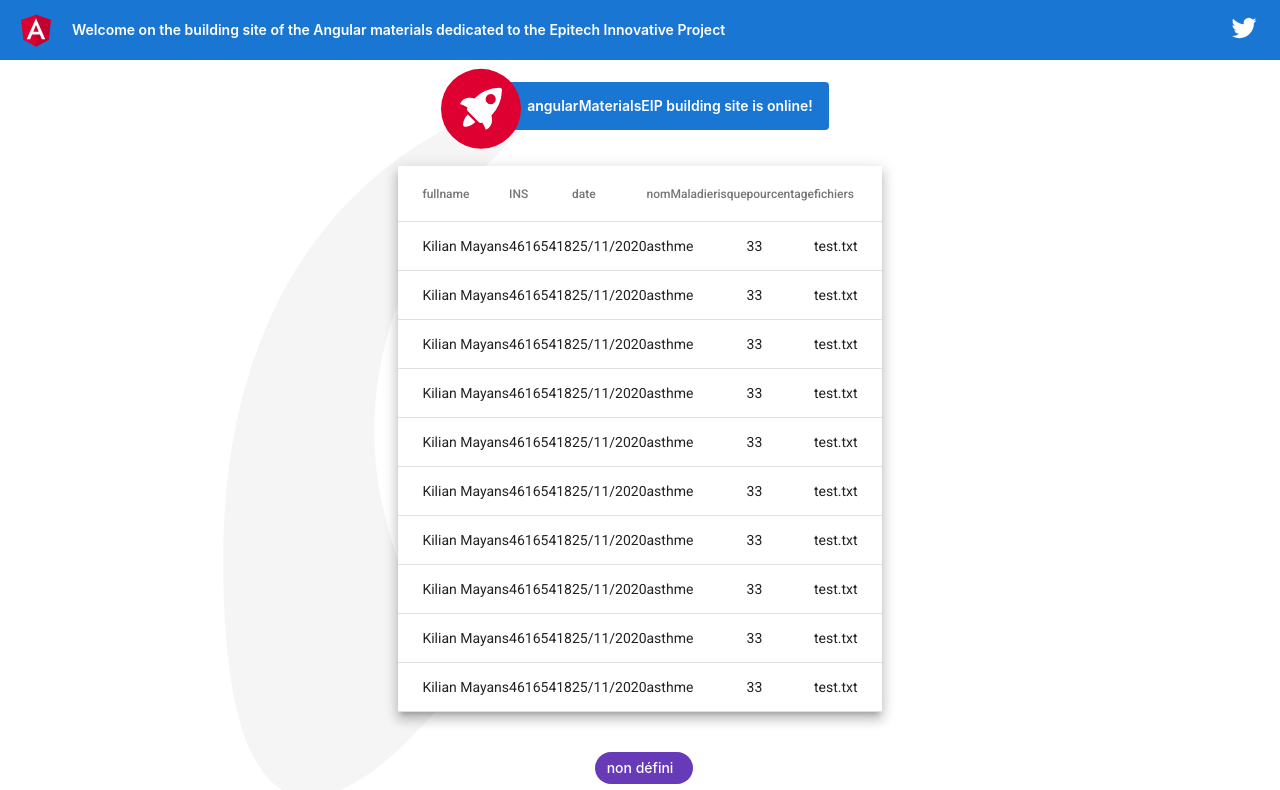
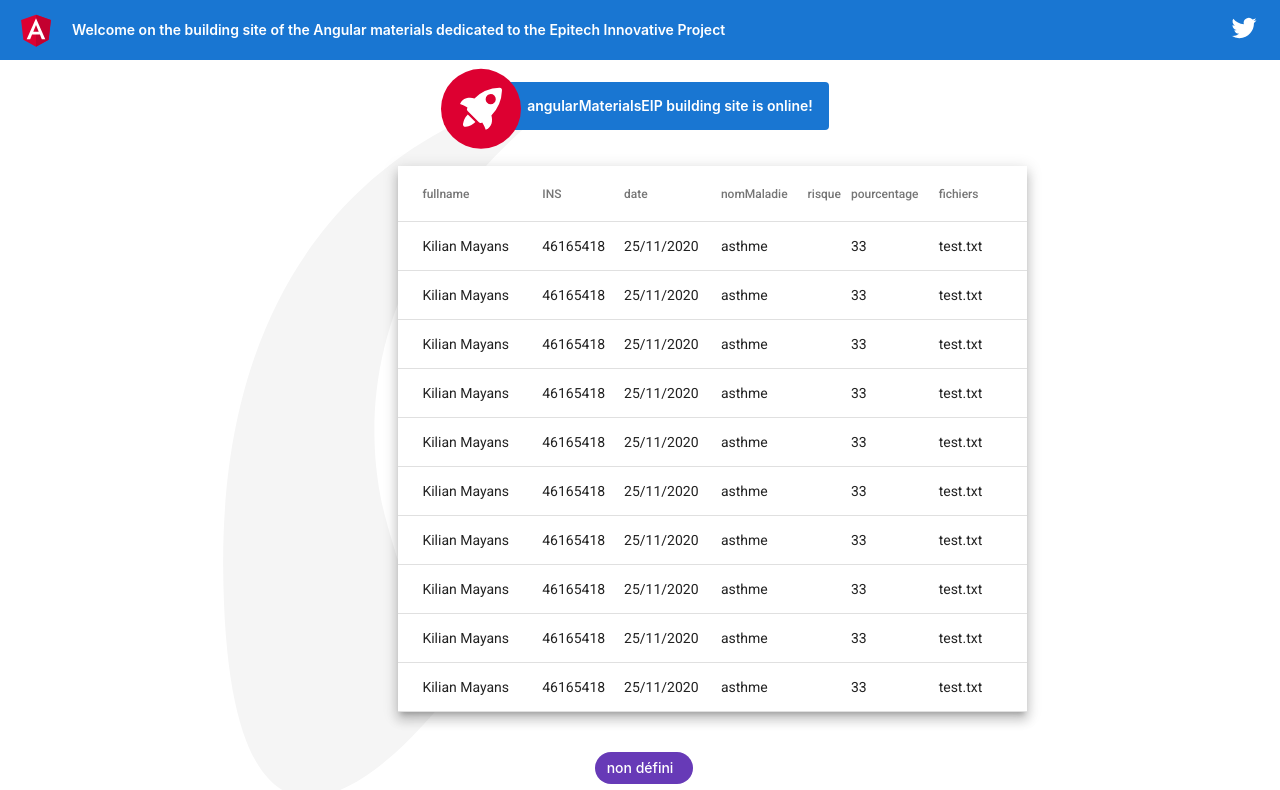
Before and after one commit to KilianMYS74/angularMaterialsEIP, an Angular app: page / in a window 1280 px wide. Shown: the top 790 px of the page. Built offline with nearby package versions, Linux system fonts and the light colour scheme.

Commit message:
Fixed width of the columns in the table

```diff
--- a/src/app/table-material/table-material.component.css
+++ b/src/app/table-material/table-material.component.css
@@ -1,5 +1,5 @@
 table {
-  width: 100%;
+  width: 130%;
 }
 
 tr.example-detail-row {
--- a/src/app/table-material/table-material.component.html
+++ b/src/app/table-material/table-material.component.html
@@ -19,7 +19,7 @@
         </div>
         <div class="example-element-description">
           {{element.description}}
-          <span class="example-element-description-attribution"> -- Wikipedia </span>
+          <span class="example-element-description-attribution"> -- IzHeal </span>
         </div>
       </div>
     </td>
--- a/src/app/table-material/table-material.component.ts
+++ b/src/app/table-material/table-material.component.ts
@@ -1,7 +1,5 @@
 import {Component} from '@angular/core';
 import {animate, state, style, transition, trigger} from '@angular/animations';
-
-/*Todo: add fullname, INS, date, nom maladie, risque, pourcentage, fichiers*/
 
 /**
  * @title Table with expandable rows
@@ -34,7 +32,6 @@ export interface PeriodicElement {
   fichiers: string;
 }
 
-// Todo: Fix position error
 const ELEMENT_DATA: PeriodicElement[] = [
   {
     fullname: 'Kilian Mayans',
```
